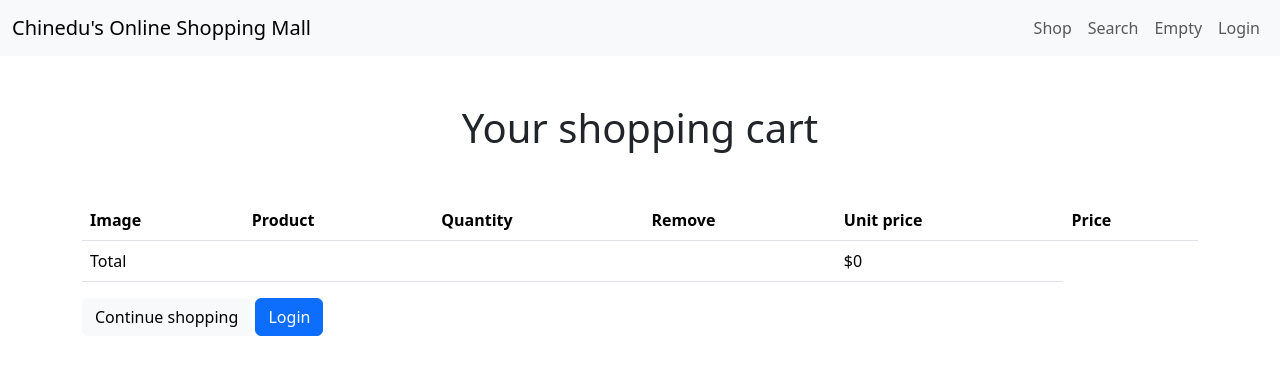
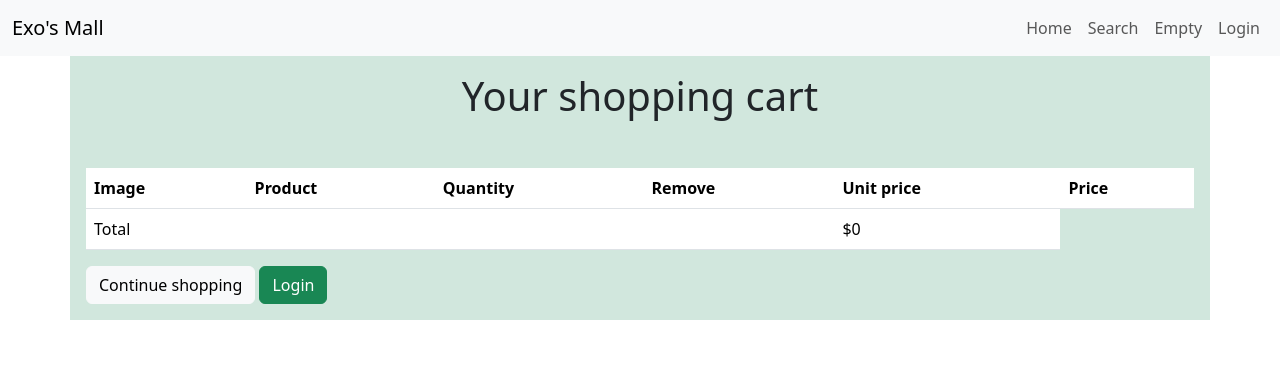
Before and after one commit to dunechee/project, a Django app: page /cart_detail in a window 1280 px wide. Shown: the top 375 px of the page. Run offline with Django 4.2, Linux system fonts and the light colour scheme.

Commit message:
edited html color

```diff
--- a/shop/templates/cart/detail.html
+++ b/shop/templates/cart/detail.html
@@ -5,7 +5,7 @@
 
 {% block content %}
 
-<div class="container my-5">
+<div class="container p-3 mb-2 bg-success-subtle text-emphasis-success">
   <h1 class="text-center mb-5">Your shopping cart</h1>
   <table class="table cart">
       <thead>
@@ -32,7 +32,7 @@
                       {% csrf_token %}
                       {{ item.update_quantity_form.quantity }}
                       {{ item.update_quantity_form.update }}
-                      <button type="submit" class="btn btn-primary btn-sm">Update</button>
+                      <button type="submit" class="btn btn-success btn-sm">Update</button>
                   </form>
               </td>
               <td><a href="{% url 'cart_remove' item.product.id %}" class="btn btn-danger btn-sm">Remove</a></td>
@@ -50,12 +50,12 @@
   <div class="text-right">
     {% if request.user.is_authenticated %}
         <a href="{% url 'product_list' %}" class="btn btn-light">Continue shopping</a>
-        <a href="{% url 'order_create' %}" class="btn btn-primary">
+        <a href="{% url 'order_create' %}" class="btn btn-success">
             Checkout
         </a>
     {% else %}
         <a href="{% url 'product_list' %}" class="btn btn-light">Continue shopping</a>
-        <a href="{% url 'login' %}" class="btn btn-primary">Login</a>
+        <a href="{% url 'login' %}" class="btn btn-success">Login</a>
     {% endif %}
   </div>
 </div>
--- a/shop/templates/customer/detail.html
+++ b/shop/templates/customer/detail.html
@@ -5,7 +5,7 @@
 {% block content %}
   <h1>Customer Details</h1>
   <div class="text-right">
-    <a href="{% url 'customer_list' %}" class="btn btn-primary">Back</a>
+    <a href="{% url 'customer_list' %}" class="btn btn-success">Back</a>
   </div>
   <p>
     Customer: This is {{ user.first_name }} {{ user.last_name }} who lives at
--- a/shop/templates/navbar.html
+++ b/shop/templates/navbar.html
@@ -1,6 +1,6 @@
 <nav class="navbar navbar-expand-lg navbar-light bg-light">
   <div class="container-fluid">
-    <a class="navbar-brand" href="/">Chinedu's Online Shopping Mall</a>
+    <a class="navbar-brand" href="/">Exo's Mall</a>
     <button class="navbar-toggler" type="button" data-bs-toggle="collapse" data-bs-target="#navbarNav" aria-controls="navbarNav" aria-expanded="false" aria-label="Toggle navigation">
       <span class="navbar-toggler-icon"></span>
     </button>
@@ -8,23 +8,23 @@
       <ul class="navbar-nav ms-auto">
         {% if user.is_staff %}
           <li class="nav-item">
-            <a class="nav-link{% if section == 'dashboard' %} active{% endif %}" href="{% url 'dashboard' %}">Dashboard</a>
+            <a class="nav-link" href="{% url 'dashboard' %}">Dashboard</a>
           </li>
           <li class="nav-item">
-            <a class="nav-link{% if section == 'customer' %} active{% endif %}" href="{% url 'customer_list' %}">Customers</a>
+            <a class="nav-link" href="{% url 'customer_list' %}">Customers</a>
           </li>
           <li class="nav-item">
-            <a class="nav-link{% if section == 'order' %} active{% endif %}" href="{% url 'order_list' %}">Orders</a>
+            <a class="nav-link" href="{% url 'order_list' %}">Orders</a>
           </li>
         {% else %}
           <li class="nav-item">
-            <a class="nav-link{% if section == 'shop' %} active{% endif %}" href="{% url 'product_list' %}">Shop</a>
+            <a class="nav-link" href="{% url 'product_list' %}">Home</a>
           </li>
           <li class="nav-item">
-            <a class="nav-link{% if section == 'search' %} active{% endif %}" href="{% url 'product_search' %}">Search</a>
+            <a class="nav-link" href="{% url 'product_search' %}">Search</a>
           </li>
           <li class="nav-item">
-            <a class="nav-link{% if section == 'cart' %} active{% endif %}" href="{% url 'cart_detail' %}">
+            <a class="nav-link" href="{% url 'cart_detail' %}">
               <i class="bi bi-cart"></i>
               {% with total_items=cart|length %}
               {% if cart|length > 0 %}
@@ -40,7 +40,7 @@
           {% if request.user.is_authenticated %}
           <a class="nav-link" href="{% url 'logout' %}">Logout</a>
           {% else %}
-          <a class="nav-link{% if section == 'login' %} active{% endif %}" href="{% url 'login' %}">Login</a>
+          <a class="nav-link" href="{% url 'login' %}">Login</a>
           {% endif %}
         </li>
       </ul>
--- a/shop/templates/orders/order/create.html
+++ b/shop/templates/orders/order/create.html
@@ -4,7 +4,7 @@
 
 {% block content %}
 
-<div class="container my-5">
+<div class="container p-3 mb-2 bg-success-subtle text-emphasis-success">
     <h1 class="text-center mb-5">Checkout</h1>
     <div class="row">
         <div class="col-md-6 order-info">
@@ -23,7 +23,7 @@
             <form action="." method="post">
                 {% csrf_token %}
                 {{ form.as_p }}
-                <p><input type="submit" value="Place order" class="btn btn-primary"></p>
+                <p><input type="submit" value="Place order" class="btn btn-success"></p>
             </form>
         </div>
     </div>
--- a/shop/templates/orders/order/created.html
+++ b/shop/templates/orders/order/created.html
@@ -3,7 +3,7 @@
 {% block title %}Thank you{% endblock %}
 
 {% block content %}
-<div class="container my-5">
+<div class="container p-3 mb-2 bg-success-subtle text-emphasis-success">
     <h1 class="text-center">Thank you</h1>
     <p class="text-center mt-3">Your order has been successfully completed. Your order number is <strong>{{ order.id }}</strong>.</p>
 </div>
--- a/shop/templates/orders/order/detail.html
+++ b/shop/templates/orders/order/detail.html
@@ -6,7 +6,7 @@
     <h1>Order Details</h1>
 
     <div class="text-right">
-        <a href="{% url 'order_list' %}" class="btn btn-primary">Back</a>
+        <a href="{% url 'order_list' %}" class="btn btn-success">Back</a>
     </div>
 
     <p>Order:
--- a/shop/templates/registration/log_out.html
+++ b/shop/templates/registration/log_out.html
@@ -3,7 +3,7 @@
 {% block title %}Logged out{% endblock %}
 
 {% block content %}
-<div class="container">
+<div class="container p-3 mb-2 bg-success-subtle text-emphasis-success">
   <div class="row justify-content-center">
     <div class="col-md-6">
       <div class="card">
--- a/shop/templates/registration/login.html
+++ b/shop/templates/registration/login.html
@@ -3,7 +3,7 @@
 {% block title %}Login{% endblock %}
 
 {% block content %}
-<div class="container">
+<div class="container p-3 mb-2 bg-success-subtle text-emphasis-success">
   <div class="row justify-content-center">
     <div class="col-lg-4 col-md-6 col-sm-8">
       <div class="card">
@@ -26,7 +26,7 @@
             </div>
             <div class="form-group text-center">
               <input type="hidden" name="next" value="{{ next }}" />
-              <button type="submit" class="btn btn-primary">Log-in</button>
+              <button type="submit" class="btn btn-success">Log-in</button>
             </div>
           </form>
         </div>
--- a/shop/templates/shop/product/detail.html
+++ b/shop/templates/shop/product/detail.html
@@ -22,7 +22,7 @@
                 <form action="{% url 'cart_add' product.id %}" method="post">
                     {{ cart_product_form }}
                     {% csrf_token %}
-                    <input type="submit" value="Add to cart" class="btn btn-primary">
+                    <input type="submit" value="Add to cart" class="btn btn-success">
                 </form>
                 {{ product.description|linebreaks }}
             </div>
--- a/shop/templates/shop/product/list.html
+++ b/shop/templates/shop/product/list.html
@@ -7,7 +7,7 @@
 
 {% block content %}
 
-<div class="container">
+<div class="container p-3 mb-2 bg-success-subtle text-emphasis-success">
     <div class="row">
         <div class="col-md-3">
             <div id="sidebar">
--- a/shop/templates/shop/product/search.html
+++ b/shop/templates/shop/product/search.html
@@ -3,6 +3,7 @@
 {% block title %}Search{% endblock %}
 
 {% block content %}
+<div class="container p-3 mb-2 bg-success-subtle text-emphasis-success">
   <div class="container">
     {% if query %}
       <h1>Product "{{ query }}"</h1>
@@ -25,8 +26,9 @@
       <h1>Search for products</h1>
       <form method="get">
         {{ form.as_p }}
-        <input type="submit" class="btn btn-primary" value="Search">
+        <input type="submit" class="btn btn-success" value="Search">
       </form>
     {% endif %}
   </div>
+</div>
 {% endblock %}
--- a/shop/views/orders.py
+++ b/shop/views/orders.py
@@ -21,7 +21,6 @@ def order_create(request):
                         product=item['product'],
                         price=item['price'],
                         quantity=item['quantity'])
-                # clear the cart
                 cart.clear()
             return render(request,
                     'orders/order/created.html',
```
